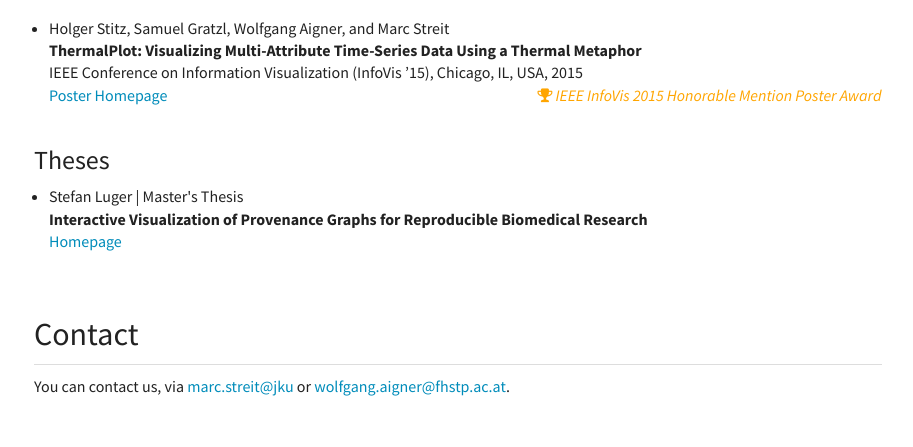
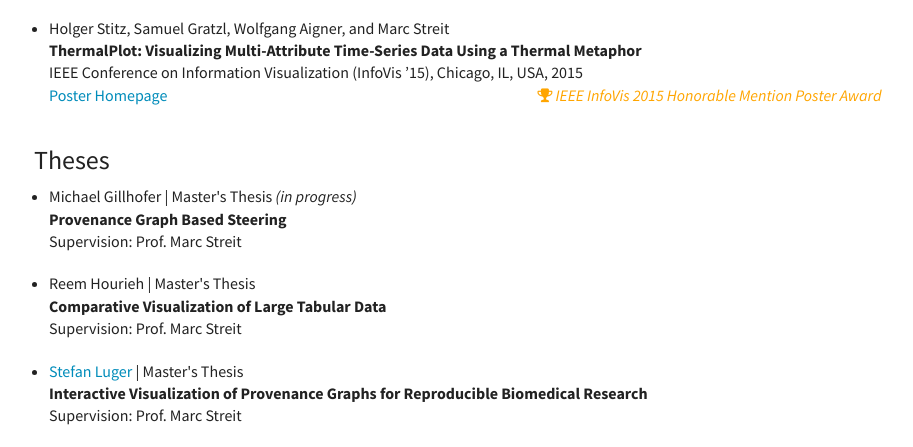
Before and after one commit to jku-vds-lab/website_hcai, a plain HTML site: page index.html in a window 1280 px wide. Shown: the part 1554-2001 px from the top of the page, without its empty margins (36-949 px from the left). Drawn offline with nearby package versions, Linux system fonts and the light colour scheme.

Commit message:
Added missing theses

```diff
--- a/index.html
+++ b/index.html
@@ -13,7 +13,7 @@
     <!-- Schema.org markup for Google+ -->
     <meta itemprop="name" content="VisOnFire: Visual Analysis of Large and Heterogeneous Scientific Workflows for Analytical Provenance">
     <meta itemprop="description" content="The VisOnFire project develops a visual forensic tool for scientific workflows, which includes novel visual analysis methods that allow for a scalable visualization of the workflow and its changes, a visual comparison of complex data structures, and novel change metrics needed to quantify changes in complex data structures.">
-    <meta itemprop="image" content="http://www.caleydo.org/VisOnFire/images/card_image.png">
+    <meta itemprop="image" content="http://visonfire.caleydo.org/images/card_image.png">
 
     <!-- Twitter Card data -->
     <meta name="twitter:card" content="summary_large_image">
@@ -21,13 +21,13 @@
     <meta name="twitter:title" content="VisOnFire: Visual Analysis of Large and Heterogeneous Scientific Workflows for Analytical Provenance">
     <meta name="twitter:description" content="The VisOnFire project develops a visual forensic tool for scientific workflows, which includes novel visual analysis methods that allow for a scalable visualization of the workflow and its changes, a visual comparison of complex data structures, and novel change metrics needed to quantify changes in complex data structures.">
     <meta name="twitter:creator" content="@caleydo">
-    <meta name="twitter:image:src" content="http://www.caleydo.org/VisOnFire/images/card_image.png">
+    <meta name="twitter:image:src" content="http://visonfire.caleydo.org/images/card_image.png">
 
     <!-- Open Graph data -->
     <meta property="og:title" content="VisOnFire: Visual Analysis of Large and Heterogeneous Scientific Workflows for Analytical Provenance" />
     <meta property="og:type" content="article" />
-    <meta property="og:url" content="http://www.caleydo.org/VisOnFire/" />
-    <meta property="og:image" content="http://www.caleydo.org/VisOnFire/images/card_image.png" />
+    <meta property="og:url" content="http://visonfire.caleydo.org/" />
+    <meta property="og:image" content="http://visonfire.caleydo.org/images/card_image.png" />
     <meta property="og:description" content="The VisOnFire project develops a visual forensic tool for scientific workflows, which includes novel visual analysis methods that allow for a scalable visualization of the workflow and its changes, a visual comparison of complex data structures, and novel change metrics needed to quantify changes in complex data structures." />
 
     <!-- Styles -->
@@ -121,16 +121,16 @@
               <li>
                 Holger Stitz, Stefan Luger, Nils Gehlenborg, and Marc Streit<br>
                 <strong>AVOCADO: Visualization of Workflow-Derived Data Provenance for Reproducible Biomedical Research</strong><br>
-				Computer Graphics Forum (EuroVis '16) (to appear), 2016 <br>
-                <a href="http://avocado.caleydo.org" style="padding-left: 0">
+                Computer Graphics Forum (EuroVis '16) (to appear), 2016 <br>
+                <a href="http://avocado.caleydo.org">
                 <span class="text">Paper Homepage</span>
                 </a>
               </li>
               <li>
                 Holger Stitz, Samuel Gratzl, Wolfgang Aigner, and Marc Streit<br>
                 <strong>ThermalPlot: Visualizing Multi-Attribute Time-Series Data Using a Thermal Metaphor</strong><br>
-				IEEE Transactions on Visualization and Computer Graphics (to appear), 2016 <br>
-                <a href="http://thermalplot.pipes-vs-dams.at" style="padding-left: 0">
+                IEEE Transactions on Visualization and Computer Graphics (to appear), 2016 <br>
+                <a href="http://thermalplot.pipes-vs-dams.at">
                 <span class="text">Paper Homepage</span>
                 </a>
               </li>
@@ -141,7 +141,7 @@
               <li>
                 Stefan Luger, Holger Stitz, Nils Gehlenborg, and Marc Streit<br>
                 <strong>AVOCADO: Visualization of Workflow-Derived Data Provenance for Reproducible Biomedical Research</strong><br>
-				IEEE Conference on Information Visualization (InfoVis ’15), Chicago, IL, USA, 2015 <br>
+                IEEE Conference on Information Visualization (InfoVis ’15), Chicago, IL, USA, 2015 <br>
                 <span class="award pull-right"><i class="fa fa-trophy"></i>&nbsp;IEEE InfoVis 2015 Best Poster Award</span>
                 <a href="http://sluger.github.io/assets/docs/provvis-poster-submission.pdf" style="padding-left: 0">
                 <span class="text">Poster Abstract</span>
@@ -153,9 +153,9 @@
               <li>
                 Holger Stitz, Samuel Gratzl, Wolfgang Aigner, and Marc Streit<br>
                 <strong>ThermalPlot: Visualizing Multi-Attribute Time-Series Data Using a Thermal Metaphor</strong><br>
-				IEEE Conference on Information Visualization (InfoVis ’15), Chicago, IL, USA, 2015 <br>
+                IEEE Conference on Information Visualization (InfoVis ’15), Chicago, IL, USA, 2015 <br>
                 <span class="award pull-right"><i class="fa fa-trophy"></i>&nbsp;IEEE InfoVis 2015 Honorable Mention Poster Award</span>
-                <a href="http://thermalplot.pipes-vs-dams.at" style="padding-left: 0">
+                <a href="http://thermalplot.pipes-vs-dams.at">
                 <span class="text">Poster Homepage</span>
                 </a>
               </li>
@@ -164,11 +164,19 @@
             <h3 style="margin-top:40px">Theses</h3>
             <ul class="publication-list">
               <li>
-                Stefan Luger | Master's Thesis<br>
+                Michael Gillhofer | Master's Thesis <i>(in progress)</i><br>
+                <strong>Provenance Graph Based Steering</strong><br>
+                Supervision: Prof. Marc Streit
+              </li>
+              <li>
+                Reem Hourieh | Master's Thesis<br>
+                <strong>Comparative Visualization of Large Tabular Data</strong><br>
+                Supervision: Prof. Marc Streit
+              </li>
+              <li>
+                <a href="http://sluger.github.io/">Stefan Luger</a> | Master's Thesis<br>
                 <strong>Interactive Visualization of Provenance Graphs for Reproducible Biomedical Research</strong><br>
-                <a href="http://sluger.github.io/" style="padding-left: 0">
-                <span class="text">Homepage</span>
-                </a>
+                Supervision: Prof. Marc Streit
               </li>
             </ul>
           </section>
```
